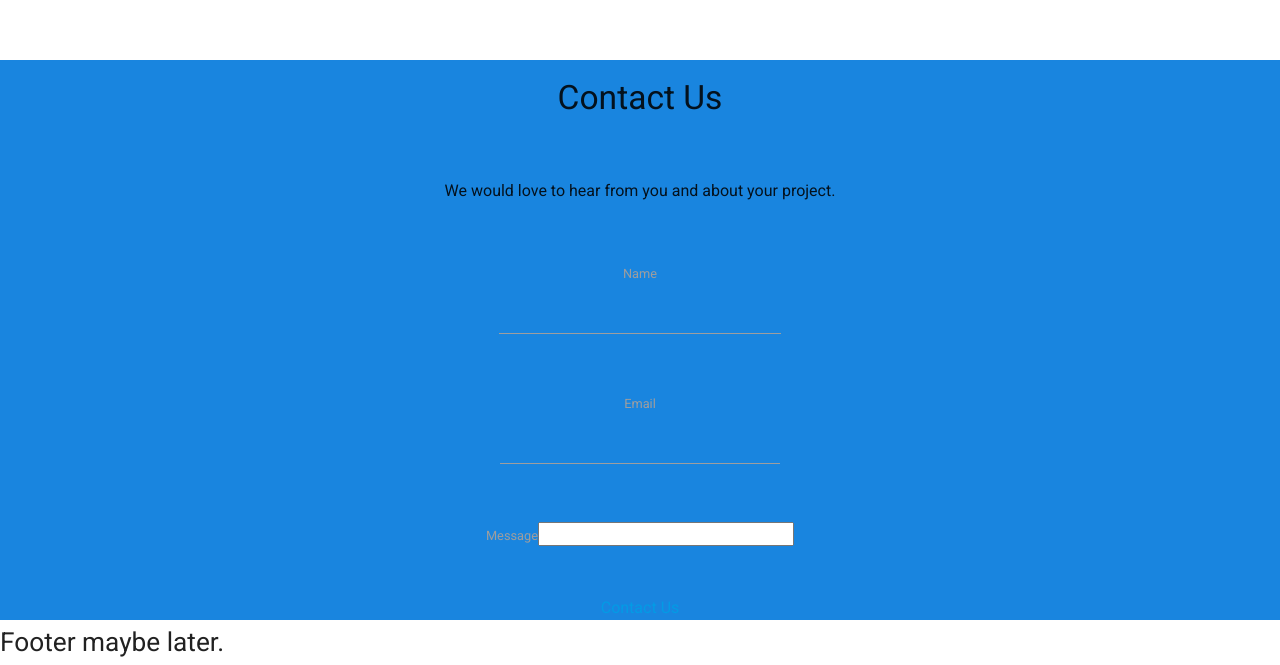
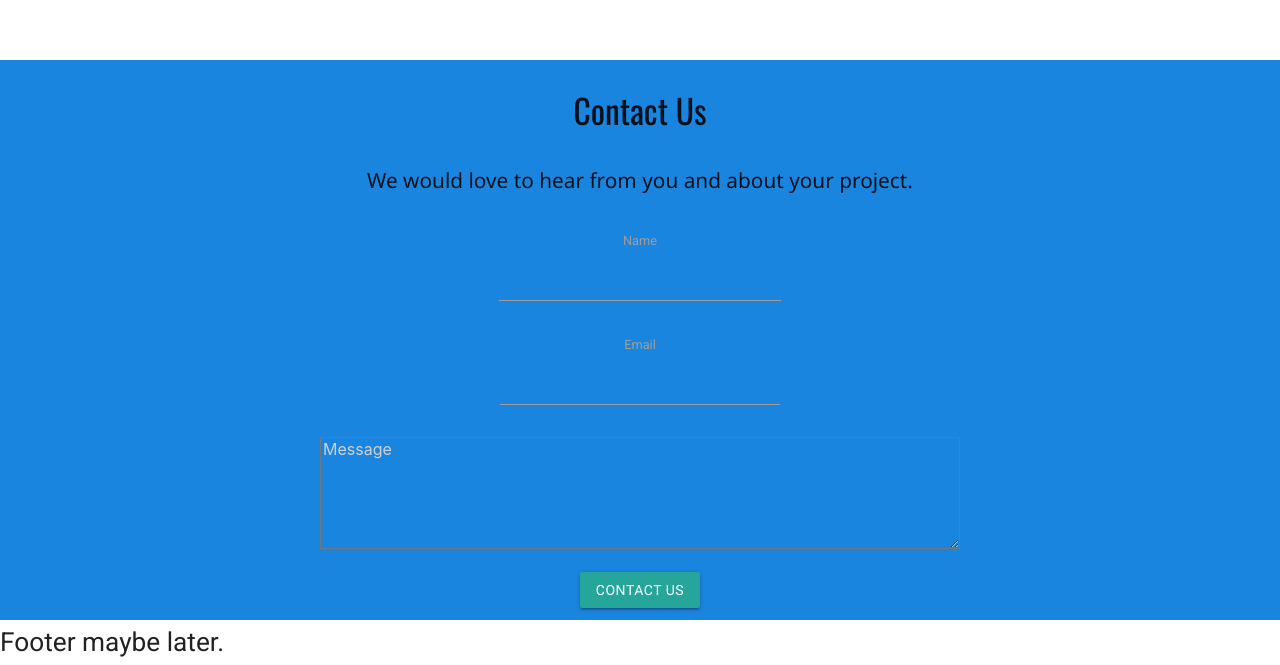
Before and after one commit to jasen-jer/leeroy-jenkins, a React (Create React App) app: page / in a window 1280 px wide. Shown: the part 4580-5245 px from the top of the page. Built offline with nearby package versions, Linux system fonts and the light colour scheme.

Commit message:
Contact styling could be a little better, but as of right now it seens the form to the mailer

```diff
--- a/package.json
+++ b/package.json
@@ -6,7 +6,8 @@
     "nodemailer": "^4.6.5",
     "react": "^16.3.2",
     "react-dom": "^16.3.2",
-    "react-scripts": "1.1.4"
+    "react-scripts": "1.1.4",
+    "styled-components": "^3.3.0"
   },
   "scripts": {
     "start": "react-scripts start",
--- a/src/components/Contact.js
+++ b/src/components/Contact.js
@@ -1,6 +1,33 @@
 import React, { Component } from 'react';
+import styled from 'styled-components'
 import Field from './Field'
 import FormButton from './FormButton'
+
+
+
+const ContactForm = styled.div`
+  height: 100%;
+  width: 100%;
+  display: flex;
+  flex-direction: column;
+  justify-content: space-around;
+  align-items: center;
+
+  h2{
+    font-size: 2 em;
+    font-family: 'Oswald', sans-serif;
+  }
+  p{
+    font-family: 'Noto Sans', sans-serif;
+    font-size: 1.3em;
+  }
+
+  textarea {
+    width: 50%;
+    height: 20%;
+  }
+
+`
 
 // probably needs to be stateful instead of stateless
 class Contact extends Component {
@@ -16,6 +43,7 @@ class Contact extends Component {
   render() {
     return (
       <div className="blue-see-thru">
+      <ContactForm>
         <h2>Contact Us</h2>
         <p>We would love to hear from you and about your project.</p>
         {/* <form method="POST">
@@ -44,14 +72,16 @@ class Contact extends Component {
         value={this.state.email}
         />
         {/* Message Field */}
-        <Field
-        label="Message"
-        textarea={true}
+        <textarea
+        rows="3"
+        cols="3"
+        placeholder="Message"
         onChange={(event)=> this.updateField('message', event.target.value)}
         value={this.state.message}
-        />
+        ></textarea>
         {/* submit button */}
         <FormButton formValues={this.state} email="JasenABaker@gmail.com" />
+        </ContactForm>
       </div>
     );
   }
--- a/src/components/FormButton.jsx
+++ b/src/components/FormButton.jsx
@@ -24,10 +24,14 @@ class FormButton extends Component {
         this.setState({isClicked: true})
     }
 
+
     render(){
+        const html = `Name: ${this.props.formValues.name}
+                        Email: ${this.props.formValues.email}
+                        Message: ${this.props.formValues.message}`
     return(
-        <a
-        href={`mailto:${this.props.email}?subject=More%20Information&body=${this.props.formValues} `}
+        <a class="btn"
+        href={`mailto:${this.props.email}?subject=More%20Information&body=${html}`}
         disabled={this.state.isClicked}
         onClick={this.logFormToConsole}
         >
--- a/src/css/styles.css
+++ b/src/css/styles.css
@@ -3,7 +3,7 @@
 @import 'https://fonts.googleapis.com/icon?family=Material+Icons';
 @import 'https://cdnjs.cloudflare.com/ajax/libs/materialize/1.0.0-beta/css/materialize.min.css';
 @import 'https://fonts.googleapis.com/css?family=Roboto|Noto+Sans';
-
+@import 'https://fonts.googleapis.com/css?family=Oswald';
 /* defaults */
 html, body, #root, #content {
   margin: 0;
```
Also changed, not shown: 1 other file (tests, documents, lock files or other folders).
